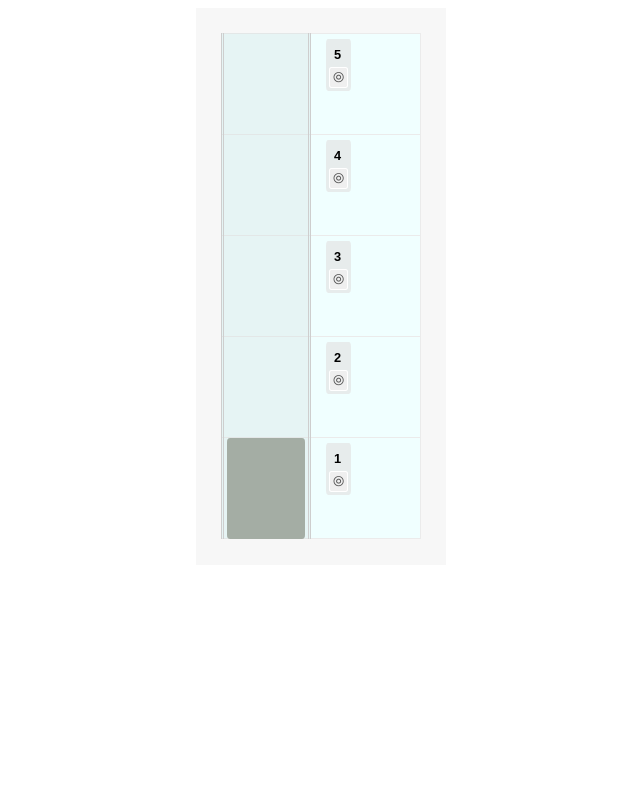
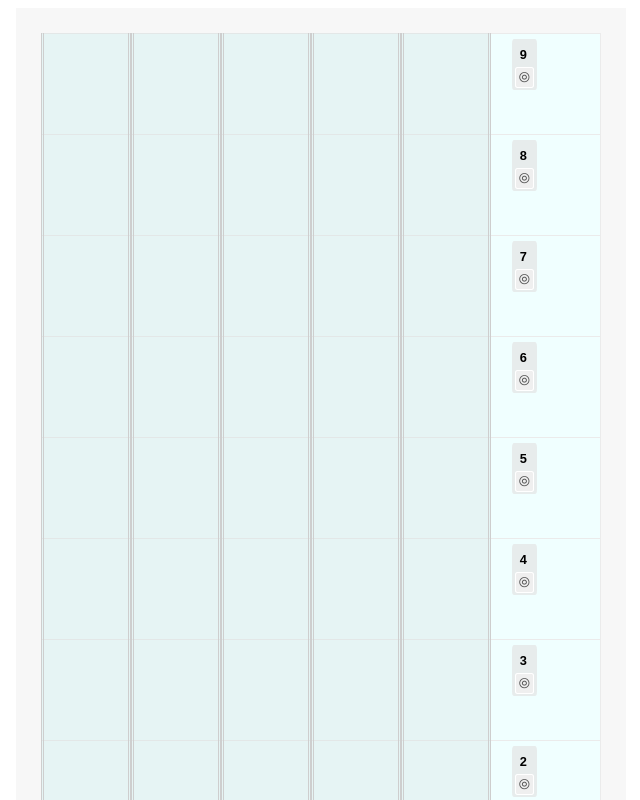
Before and after one commit to dpetrouk/lift-emulator, a Vue app: page / in a window 1280 px wide. Shown: the top 800 px of the page, without its empty margins (319-959 px from the left). Built offline with nearby package versions, Linux system fonts and the light colour scheme.

Commit message:
feat: set more interesting default buildingConfig.js for github pages

```diff
--- a/src/buildingConfig.js
+++ b/src/buildingConfig.js
@@ -1,5 +1,5 @@
-const floorsCount = 5;
-const liftShaftsCount = 1;
+const floorsCount = 9;
+const liftShaftsCount = 5;
 
 const liftCabinFlickeringDuration = 3;
 
```
